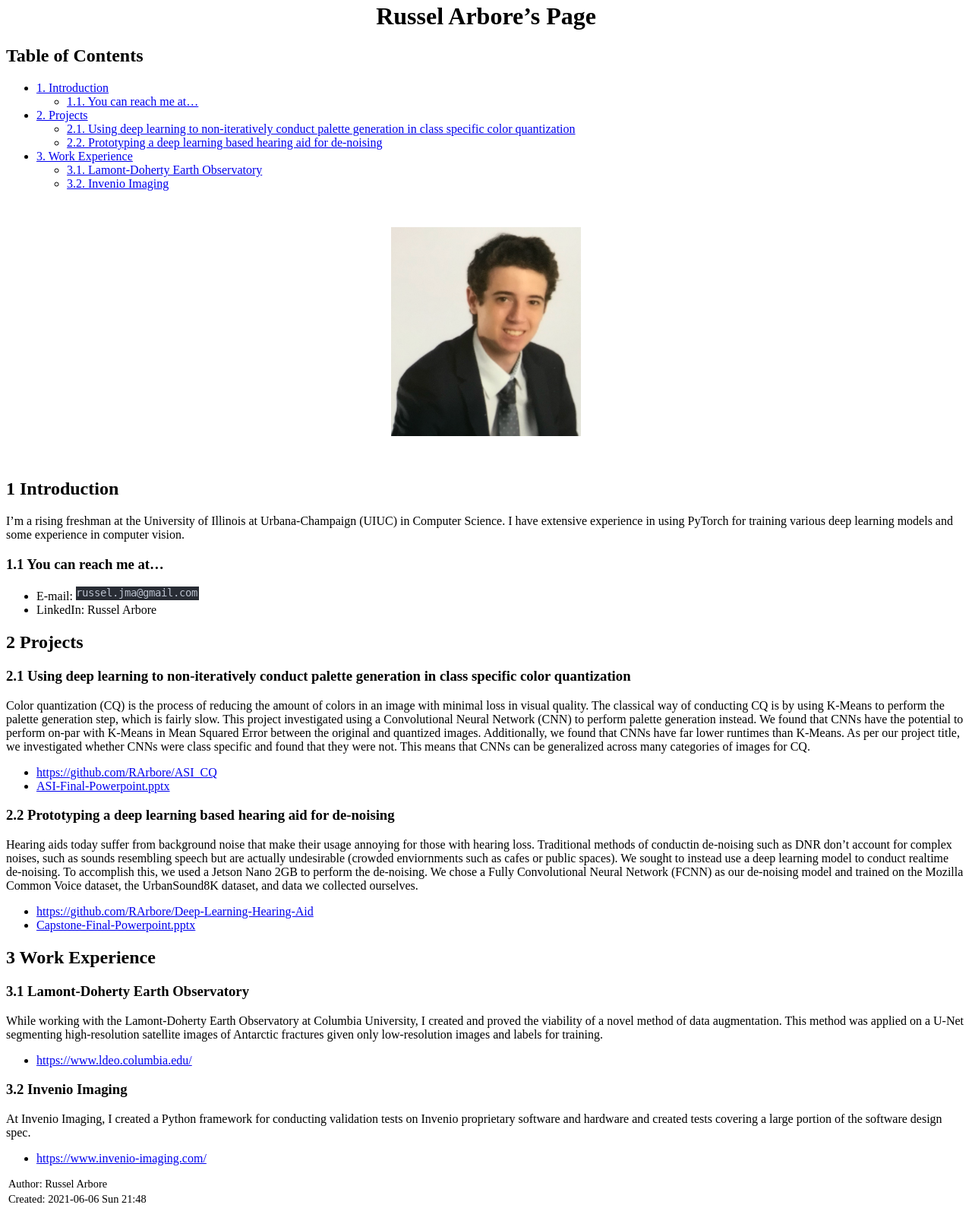
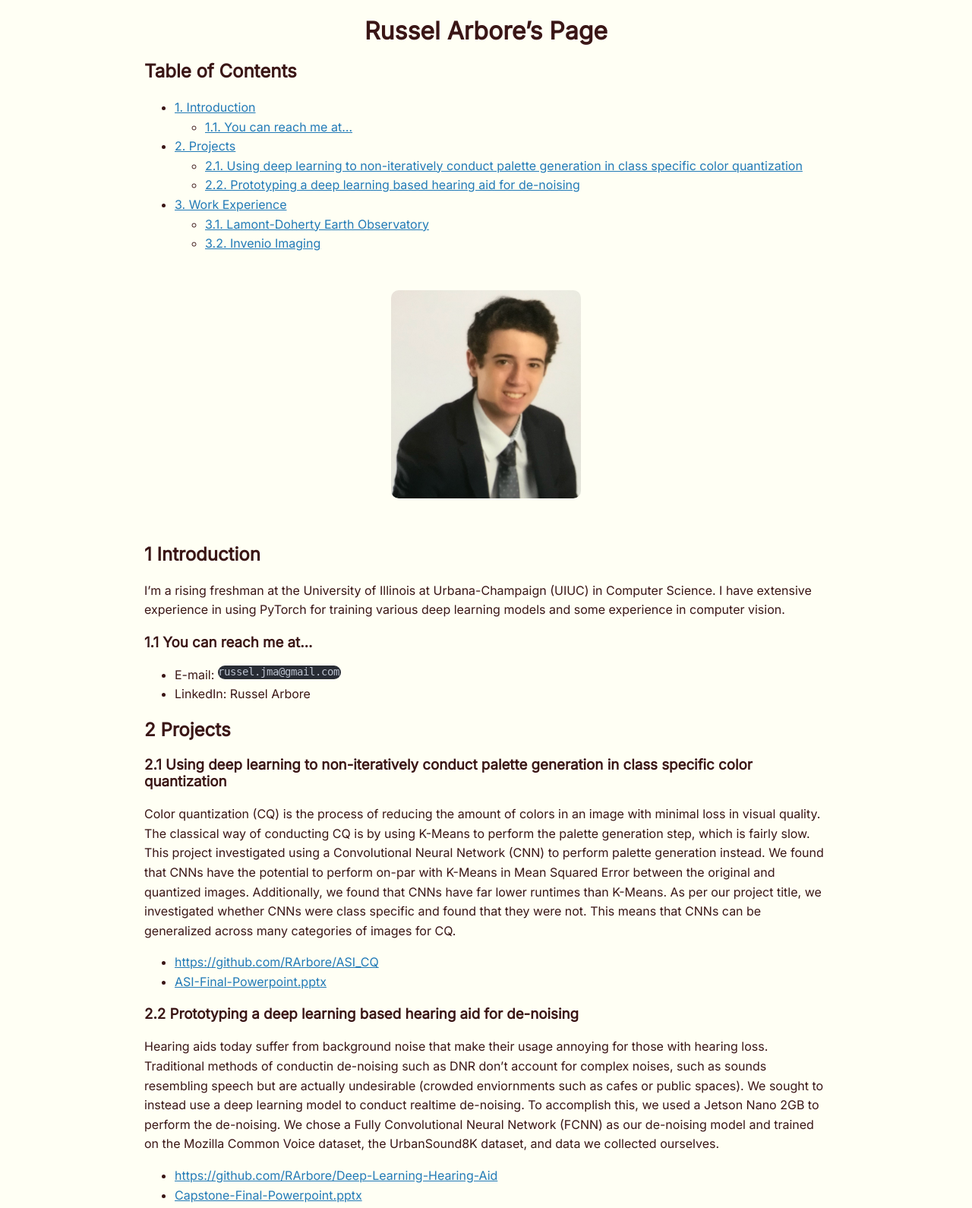
Before and after one commit to RArbore/russel-website, a plain HTML site: page index.html in a window 1280 px wide. Shown: the part 18-1608 px from the top of the page at 76% size. Drawn offline with Linux system fonts and the light colour scheme.

Commit message:
Added CSS (used CSS from https://sandyuraz.com/articles/orgmode-css/)

```diff
--- a/index.html
+++ b/index.html
@@ -3,7 +3,7 @@
 "http://www.w3.org/TR/xhtml1/DTD/xhtml1-strict.dtd">
 <html xmlns="http://www.w3.org/1999/xhtml" lang="en" xml:lang="en">
 <head>
-<!-- 2021-06-06 Sun 21:48 -->
+<!-- 2021-06-06 Sun 21:54 -->
 <meta http-equiv="Content-Type" content="text/html;charset=utf-8" />
 <meta name="viewport" content="width=device-width, initial-scale=1" />
 <title>Russel Arbore's Page</title>
@@ -194,6 +194,7 @@
   .org-svg { width: 90%; }
   /*]]>*/-->
 </style>
+<link rel="stylesheet" type="text/css" href="style.css" />
 <script type="text/javascript">
 // @license magnet:?xt=urn:btih:e95b018ef3580986a04669f1b5879592219e2a7a&dn=public-domain.txt Public Domain
 <!--/*--><![CDATA[/*><!--*/
@@ -224,41 +225,41 @@
 <h2>Table of Contents</h2>
 <div id="text-table-of-contents">
 <ul>
-<li><a href="#orga87d8c0">1. Introduction</a>
+<li><a href="#orgcff42fe">1. Introduction</a>
 <ul>
-<li><a href="#org7c26edd">1.1. You can reach me at&#x2026;</a></li>
+<li><a href="#org677f742">1.1. You can reach me at&#x2026;</a></li>
 </ul>
 </li>
-<li><a href="#org4dd1a09">2. Projects</a>
+<li><a href="#org4006d52">2. Projects</a>
 <ul>
-<li><a href="#org762a9a4">2.1. Using deep learning to non-iteratively conduct palette generation in class specific color quantization</a></li>
-<li><a href="#org709d43c">2.2. Prototyping a deep learning based hearing aid for de-noising</a></li>
+<li><a href="#org86f1789">2.1. Using deep learning to non-iteratively conduct palette generation in class specific color quantization</a></li>
+<li><a href="#org0ce09d0">2.2. Prototyping a deep learning based hearing aid for de-noising</a></li>
 </ul>
 </li>
-<li><a href="#orgefd7198">3. Work Experience</a>
+<li><a href="#orgb8a7d0d">3. Work Experience</a>
 <ul>
-<li><a href="#org193fac4">3.1. Lamont-Doherty Earth Observatory</a></li>
-<li><a href="#orgf301420">3.2. Invenio Imaging</a></li>
+<li><a href="#org2ad8cdb">3.1. Lamont-Doherty Earth Observatory</a></li>
+<li><a href="#orgc619095">3.2. Invenio Imaging</a></li>
 </ul>
 </li>
 </ul>
 </div>
 </div>
 
-<div id="orgf6ccca4" class="figure">
+<div id="orge757fc2" class="figure">
 <p><img src="portrait.png" alt="portrait.png" width="250px" />
 </p>
 </div>
 
-<div id="outline-container-orga87d8c0" class="outline-2">
-<h2 id="orga87d8c0"><span class="section-number-2">1</span> Introduction</h2>
+<div id="outline-container-orgcff42fe" class="outline-2">
+<h2 id="orgcff42fe"><span class="section-number-2">1</span> Introduction</h2>
 <div class="outline-text-2" id="text-1">
 <p>
 I&rsquo;m a rising freshman at the University of Illinois at Urbana-Champaign (UIUC) in Computer Science. I have extensive experience in using PyTorch for training various deep learning models and some experience in computer vision.
 </p>
 </div>
-<div id="outline-container-org7c26edd" class="outline-3">
-<h3 id="org7c26edd"><span class="section-number-3">1.1</span> You can reach me at&#x2026;</h3>
+<div id="outline-container-org677f742" class="outline-3">
+<h3 id="org677f742"><span class="section-number-3">1.1</span> You can reach me at&#x2026;</h3>
 <div class="outline-text-3" id="text-1-1">
 <ul class="org-ul">
 <li>E-mail: <img src="email.png" alt="email.png" /></li>
@@ -267,12 +268,12 @@ I&rsquo;m a rising freshman at the University of Illinois at Urbana-Champaign (U
 </div>
 </div>
 </div>
-<div id="outline-container-org4dd1a09" class="outline-2">
-<h2 id="org4dd1a09"><span class="section-number-2">2</span> Projects</h2>
+<div id="outline-container-org4006d52" class="outline-2">
+<h2 id="org4006d52"><span class="section-number-2">2</span> Projects</h2>
 <div class="outline-text-2" id="text-2">
 </div>
-<div id="outline-container-org762a9a4" class="outline-3">
-<h3 id="org762a9a4"><span class="section-number-3">2.1</span> Using deep learning to non-iteratively conduct palette generation in class specific color quantization</h3>
+<div id="outline-container-org86f1789" class="outline-3">
+<h3 id="org86f1789"><span class="section-number-3">2.1</span> Using deep learning to non-iteratively conduct palette generation in class specific color quantization</h3>
 <div class="outline-text-3" id="text-2-1">
 <p>
 Color quantization (CQ) is the process of reducing the amount of colors in an image with minimal loss in visual quality. The classical way of conducting CQ is by using K-Means to perform the palette generation step, which is fairly slow. This project investigated using a Convolutional Neural Network (CNN) to perform palette generation instead. We found that CNNs have the potential to perform on-par with K-Means in Mean Squared Error between the original and quantized images. Additionally, we found that CNNs have far lower runtimes than K-Means. As per our project title, we investigated whether CNNs were class specific and found that they were not. This means that CNNs can be generalized across many categories of images for CQ.
@@ -283,8 +284,8 @@ Color quantization (CQ) is the process of reducing the amount of colors in an im
 </ul>
 </div>
 </div>
-<div id="outline-container-org709d43c" class="outline-3">
-<h3 id="org709d43c"><span class="section-number-3">2.2</span> Prototyping a deep learning based hearing aid for de-noising</h3>
+<div id="outline-container-org0ce09d0" class="outline-3">
+<h3 id="org0ce09d0"><span class="section-number-3">2.2</span> Prototyping a deep learning based hearing aid for de-noising</h3>
 <div class="outline-text-3" id="text-2-2">
 <p>
 Hearing aids today suffer from background noise that make their usage annoying for those with hearing loss. Traditional methods of conductin de-noising such as DNR don&rsquo;t account for complex noises, such as sounds resembling speech but are actually undesirable (crowded enviornments such as cafes or public spaces). We sought to instead use a deep learning model to conduct realtime de-noising. To accomplish this, we used a Jetson Nano 2GB to perform the de-noising. We chose a Fully Convolutional Neural Network (FCNN) as our de-noising model and trained on the Mozilla Common Voice dataset, the UrbanSound8K dataset, and data we collected ourselves.
@@ -296,12 +297,12 @@ Hearing aids today suffer from background noise that make their usage annoying f
 </div>
 </div>
 </div>
-<div id="outline-container-orgefd7198" class="outline-2">
-<h2 id="orgefd7198"><span class="section-number-2">3</span> Work Experience</h2>
+<div id="outline-container-orgb8a7d0d" class="outline-2">
+<h2 id="orgb8a7d0d"><span class="section-number-2">3</span> Work Experience</h2>
 <div class="outline-text-2" id="text-3">
 </div>
-<div id="outline-container-org193fac4" class="outline-3">
-<h3 id="org193fac4"><span class="section-number-3">3.1</span> Lamont-Doherty Earth Observatory</h3>
+<div id="outline-container-org2ad8cdb" class="outline-3">
+<h3 id="org2ad8cdb"><span class="section-number-3">3.1</span> Lamont-Doherty Earth Observatory</h3>
 <div class="outline-text-3" id="text-3-1">
 <p>
 While working with the Lamont-Doherty Earth Observatory at Columbia University, I created and proved the viability of a novel method of data augmentation. This method was applied on a U-Net segmenting high-resolution satellite images of Antarctic fractures given only low-resolution images and labels for training.
@@ -311,8 +312,8 @@ While working with the Lamont-Doherty Earth Observatory at Columbia University,
 </ul>
 </div>
 </div>
-<div id="outline-container-orgf301420" class="outline-3">
-<h3 id="orgf301420"><span class="section-number-3">3.2</span> Invenio Imaging</h3>
+<div id="outline-container-orgc619095" class="outline-3">
+<h3 id="orgc619095"><span class="section-number-3">3.2</span> Invenio Imaging</h3>
 <div class="outline-text-3" id="text-3-2">
 <p>
 At Invenio Imaging, I created a Python framework for conducting validation tests on Invenio proprietary software and hardware and created tests covering a large portion of the software design spec.
@@ -326,7 +327,7 @@ At Invenio Imaging, I created a Python framework for conducting validation tests
 </div>
 <div id="postamble" class="status">
 <p class="author">Author: Russel Arbore</p>
-<p class="date">Created: 2021-06-06 Sun 21:48</p>
+<p class="date">Created: 2021-06-06 Sun 21:54</p>
 </div>
 </body>
 </html>
--- /dev/null
+++ b/style.css
@@ -0,0 +1 @@
+@import url("https://fonts.googleapis.com/css?family=Inconsolata|Inter&display=swap");body{margin:40px auto;max-width:900px;line-height:1.6;font-size:16px;background:#fffff4;color:#3a1616;padding:0 10px;font-family:"Inter", sans-serif}input{padding:10px 16px;margin:2px 0;box-sizing:border-box;border:2px solid #dabebe;border-radius:6px;background:#fffff4;color:#3a1616;font-size:16px;-webkit-transition:0.5s;transition:0.5s;outline:none}input:focus{border:2px solid #3a1616}.button{background-color:#fffff4;border:none;color:black;padding:6px 14px;text-align:center;text-decoration:none;display:inline-block;font-size:16px;margin:4px 2px;transition-duration:0.4s;cursor:pointer;border:2px solid #3a1616;border-radius:6px}.button:hover{background-color:#3a1616;color:white}.isa_error,.isa_info,.isa_success,.isa_warning{width:90%;margin:10px 0;padding:12px}.isa_info{color:#00529B;background-color:#BDE5F8}.isa_success{color:#4F8A10;background-color:#DFF2BF}.isa_warning{color:#9F6000;background-color:#FEEFB3}.isa_error{color:#D8000C;background-color:#FFD2D2}h1,h2,h3{line-height:1.2;font-family:"Inter", sans-serif}img{max-width:750px;border-radius:10px}a{cursor:pointer;color:#217ab7;line-height:inherit}a:hover{color:white;background-color:#3297d3}a:visited{color:#43458b;border-color:#43458b}a:visited:hover{color:white;background-color:#9251ac}pre{font-family:"Inconsolata", monospace}::selection{color:white;background:#ff4081}
```
Also changed, not shown: 1 other file.
